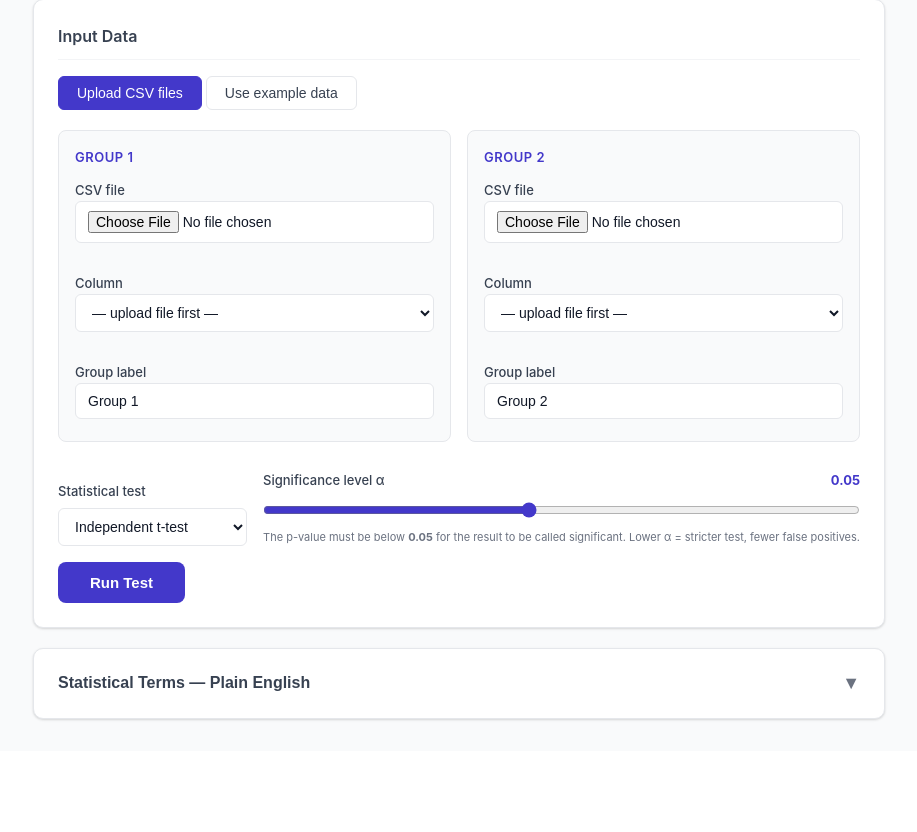
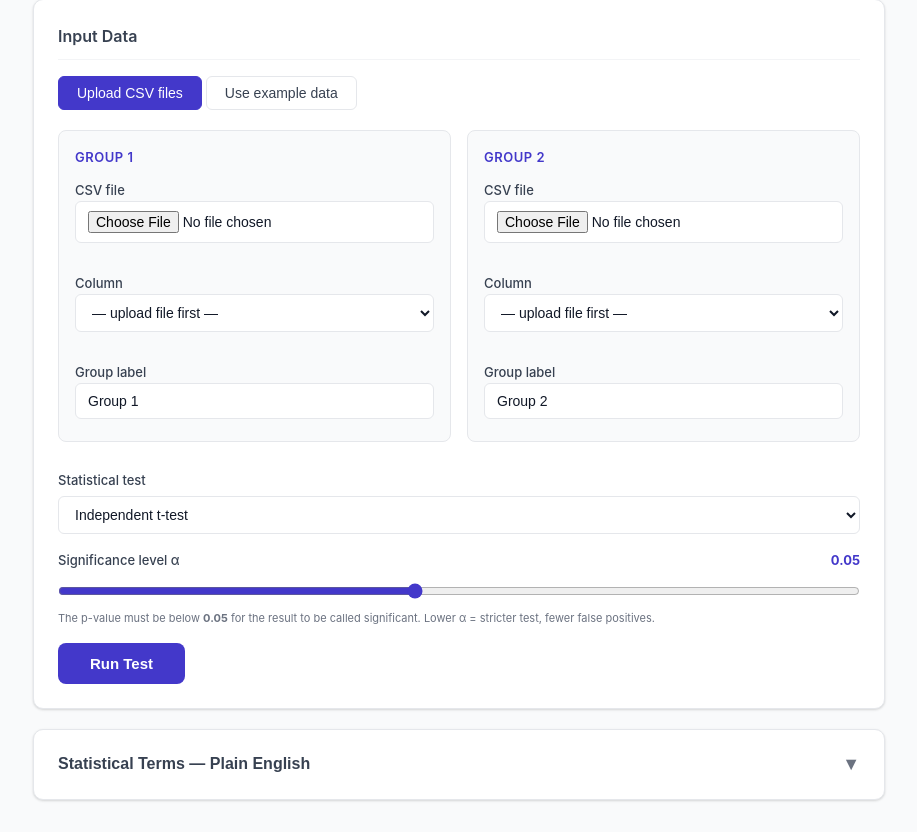
Before and after one commit to xavier-oc-programming/hypothesis-testing-explorer, a FastAPI app: page / in a window 1280 px wide. Shown: the part 191-1023 px from the top of the page, without its empty margins (181-1098 px from the left). Before the commit the page ends 912 px from the top, so only its background shows below. Run offline with FastAPI, Linux system fonts and the light colour scheme.

Commit message:
Stack statistical test above significance level slider

```diff
--- a/templates/index.html
+++ b/templates/index.html
@@ -158,7 +158,7 @@
     .example-btn .ex-desc { font-size: 12px; color: var(--gray-500); margin-top: 3px; }
 
     /* Test selector */
-    .test-config { display: grid; grid-template-columns: 1fr auto; gap: 16px; align-items: end; margin-top: 16px; }
+    .test-config { display: flex; flex-direction: column; gap: 16px; margin-top: 16px; }
     .alpha-group label { display: flex; align-items: center; justify-content: space-between; }
     .alpha-group input[type="range"] { width: 100%; margin-top: 6px; accent-color: var(--indigo); }
     .alpha-val { font-weight: 700; color: var(--indigo); }
```
